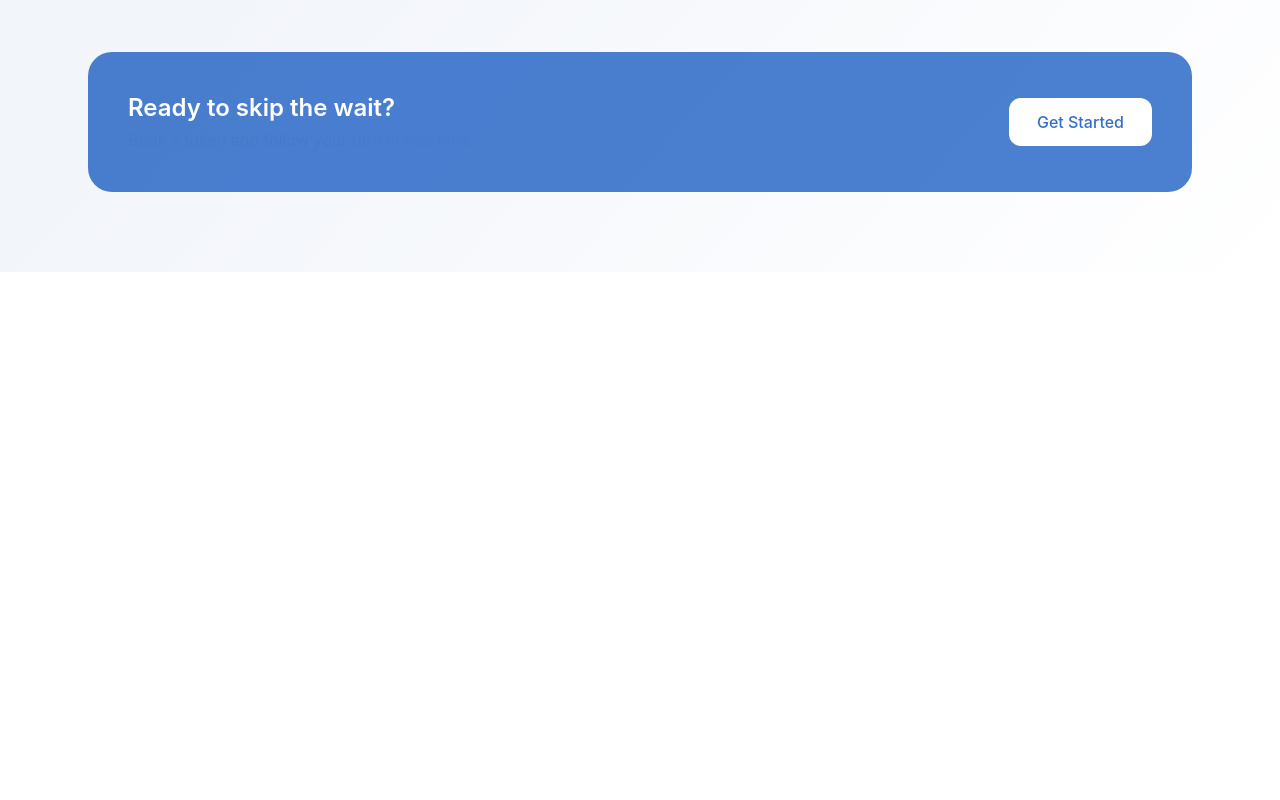
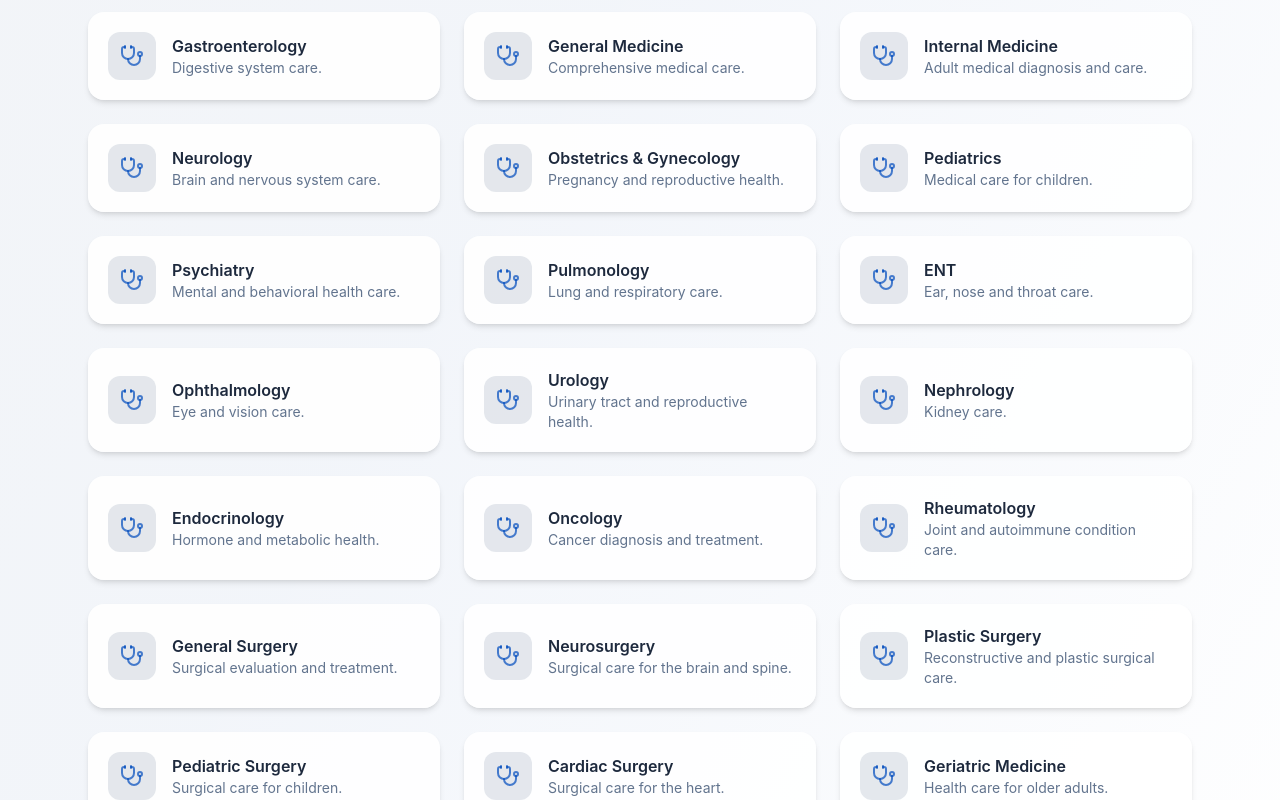
Before and after one commit to saumyasolanki41-sys/smart-hospital-queue-management-system, a React (Vite) app: page /about in a window 1280 px wide. Shown: the part 1160-1960 px from the top of the page. Before the commit the page ends 1432 px from the top, so only its background shows below. Built offline with nearby package versions, Linux system fonts and the light colour scheme; no server answers.

Commit message:
Added departments under departments we cover in About section

```diff
--- a/src/pages/About.jsx
+++ b/src/pages/About.jsx
@@ -58,6 +58,27 @@ const DEPARTMENTS = [
   { icon: Heart, name: "Cardiology", text: "Heart and blood vessel care." },
   { icon: Hand, name: "Dermatology", text: "Skin, hair and nail care." },
   { icon: Bone, name: "Orthopaedics", text: "Bone, joint and muscle care." },
+  { icon: Stethoscope, name: "Gastroenterology", text: "Digestive system care." },
+  { icon: Stethoscope, name: "General Medicine", text: "Comprehensive medical care." },
+  { icon: Stethoscope, name: "Internal Medicine", text: "Adult medical diagnosis and care." },
+  { icon: Stethoscope, name: "Neurology", text: "Brain and nervous system care." },
+  { icon: Stethoscope, name: "Obstetrics & Gynecology", text: "Pregnancy and reproductive health." },
+  { icon: Stethoscope, name: "Pediatrics", text: "Medical care for children." },
+  { icon: Stethoscope, name: "Psychiatry", text: "Mental and behavioral health care." },
+  { icon: Stethoscope, name: "Pulmonology", text: "Lung and respiratory care." },
+  { icon: Stethoscope, name: "ENT", text: "Ear, nose and throat care." },
+  { icon: Stethoscope, name: "Ophthalmology", text: "Eye and vision care." },
+  { icon: Stethoscope, name: "Urology", text: "Urinary tract and reproductive health." },
+  { icon: Stethoscope, name: "Nephrology", text: "Kidney care." },
+  { icon: Stethoscope, name: "Endocrinology", text: "Hormone and metabolic health." },
+  { icon: Stethoscope, name: "Oncology", text: "Cancer diagnosis and treatment." },
+  { icon: Stethoscope, name: "Rheumatology", text: "Joint and autoimmune condition care." },
+  { icon: Stethoscope, name: "General Surgery", text: "Surgical evaluation and treatment." },
+  { icon: Stethoscope, name: "Neurosurgery", text: "Surgical care for the brain and spine." },
+  { icon: Stethoscope, name: "Plastic Surgery", text: "Reconstructive and plastic surgical care." },
+  { icon: Stethoscope, name: "Pediatric Surgery", text: "Surgical care for children." },
+  { icon: Stethoscope, name: "Cardiac Surgery", text: "Surgical care for the heart." },
+  { icon: Stethoscope, name: "Geriatric Medicine", text: "Health care for older adults." },
 ];
 
 export default function About() {
@@ -126,7 +147,7 @@ export default function About() {
           <h2 className="mb-6 text-2xl font-semibold text-slate-900">
             Departments we cover
           </h2>
-          <div className="grid gap-6 sm:grid-cols-3">
+          <div className="grid gap-6 sm:grid-cols-2 lg:grid-cols-3">
             {DEPARTMENTS.map(({ icon: Icon, name, text }) => (
               <div
                 key={name}
```
Also changed, not shown: public/hero.png (deleted), 1 other file (tests, documents, lock files or other folders).
